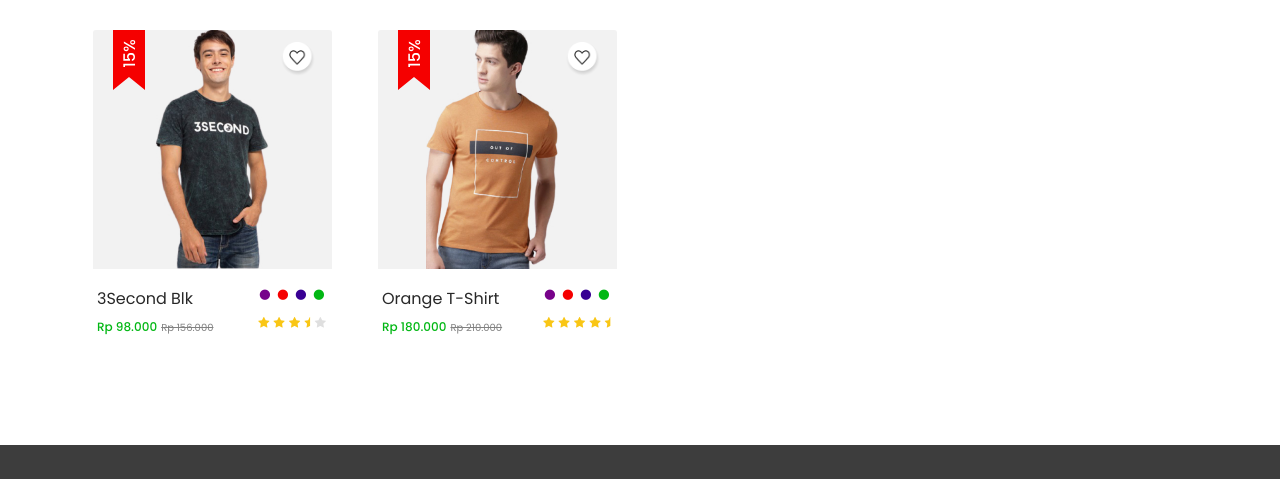
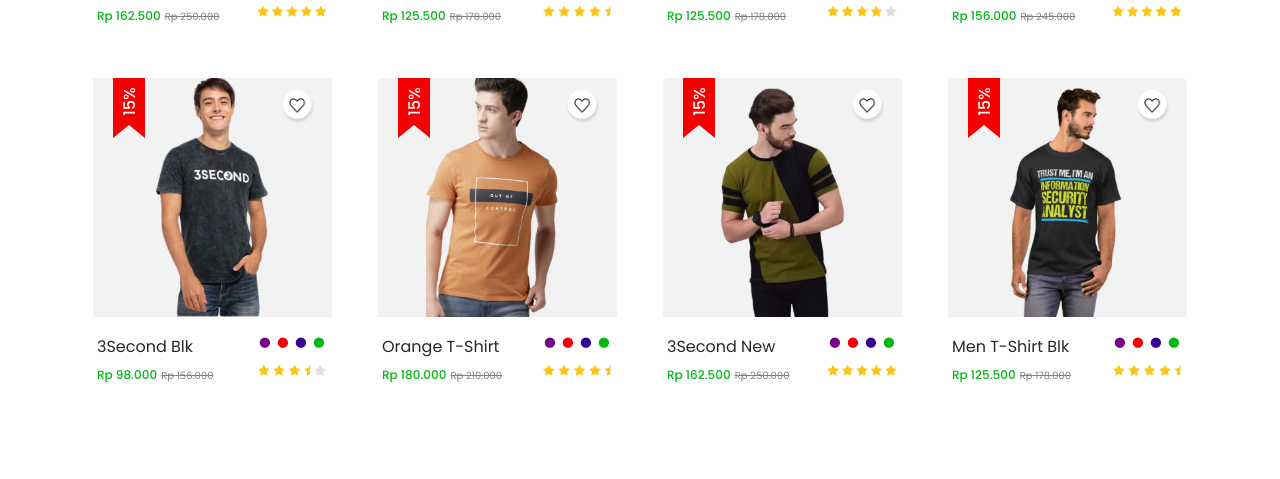
Before and after one commit to Ahnaffaiz/tshirt-design-web, a plain HTML site: page detail.html in a window 1280 px wide. Shown: the part 1167-1646 px from the top of the page. Drawn offline with Linux system fonts and the light colour scheme.

Commit message:
Aksal Jadi!

```diff
--- a/detail.html
+++ b/detail.html
@@ -100,7 +100,7 @@
     </nav>
     <!-- Content -->
 	<main class="mt-md-5 mt-3 mb-md-5 mb-3">
-		<div class="container pt-3 pb-3">
+		<div class="container pt-3 pb-5">
 			<!-- Breadcrumb -->
 			<nav aria-label="breadcrumb" class="breadcrumb__detail mb-md-3">
 			  <ol class="breadcrumb bg-transparent">
@@ -245,7 +245,8 @@
 				</section>
 			</div>
 			<!-- Product List -->
-			<div class="container__product-list row">
+			<div class="d-md-block d-none">
+				<div class="mt-md-5 mb-md-5 container__product-list row">
 					<!-- Product Item -->
 					<div class="col-sm-6 col-xl-3 item__product-list">
 						<a href="#" class="card border-0 mx-2 my-2" title="3Second New">
@@ -510,11 +511,100 @@
 							</div>
 						</a>
 					</div>
+					<!-- Product Item -->
+					<div class="col-sm-6 col-xl-3 item__product-list">
+						<a href="#" class="card border-0 mx-2 my-2" title="3Second New">
+							<!-- Product Label -->
+							<div class="label__product-list">
+								<img src="frontend/images/label_red.svg" alt="15% Discount">
+							</div>
+							<!-- Wishlist Button -->
+							<button class="wishlist__product-list" title="Add to wishlist">
+								<img src="frontend/images/ic_whishlist.png">
+							</button>
+							<!-- Product Image -->
+							<img src="frontend/images/item-1.jpg" alt="3Second New" class="card-img-top position-relative">
+							<!-- Product Body -->
+							<div class="card-body pl-1 pr-1 body__product-list">
+								<div class="row">
+									<div class="col-8 col-lg-8 col-sm-6">
+										<h5 class="title__product-list">3Second New</h5>
+										<p class="price__product-list">
+											<!-- Current Price -->
+											<span>Rp 162.500</span>
+											<!-- Old Price -->
+											<span>Rp 250.000</span>
+										</p>
+									</div>
+									<div class="col-4 col-lg-4 col-sm-6 pl-0">
+										<div class="color__product-list">
+											<i class="fa fa-circle"></i>
+											<i class="fa fa-circle"></i>
+											<i class="fa fa-circle"></i>
+											<i class="fa fa-circle"></i>
+										</div>
+										<div class="rate__product-list">
+											<i class="fa fa-star rated"></i>
+											<i class="fa fa-star rated"></i>
+											<i class="fa fa-star rated"></i>
+											<i class="fa fa-star rated"></i>
+											<i class="fa fa-star rated"></i>
+										</div>
+									</div>
+								</div>
+							</div>
+						</a>
+					</div>
+					<!-- Product Item -->
+					<div class="col-sm-6 col-xl-3 item__product-list">
+						<a href="#" class="card border-0 mx-2 my-2" title="Men T-Shirt Blk">
+							<!-- Product Label -->
+							<div class="label__product-list">
+								<img src="frontend/images/label_red.svg" alt="15% Discount">
+							</div>
+							<!-- Wishlist Button -->
+							<button class="wishlist__product-list" title="Add to wishlist">
+								<img src="frontend/images/ic_whishlist.png">
+							</button>
+							<!-- Product Image -->
+							<img src="frontend/images/item-2.jpg" alt="Men T-Shirt Blk" class="card-img-top position-relative">
+							<!-- Product Body -->
+							<div class="card-body pl-1 pr-1 body__product-list">
+								<div class="row">
+									<div class="col-8 col-lg-8 col-sm-6">
+										<h5 class="title__product-list">Men T-Shirt Blk</h5>
+										<p class="price__product-list">
+											<!-- Current Price -->
+											<span>Rp 125.500</span>
+											<!-- Old Price -->
+											<span>Rp 178.000</span>
+										</p>
+									</div>
+									<div class="col-4 col-lg-4 col-sm-6 pl-0">
+										<div class="color__product-list">
+											<i class="fa fa-circle"></i>
+											<i class="fa fa-circle"></i>
+											<i class="fa fa-circle"></i>
+											<i class="fa fa-circle"></i>
+										</div>
+										<div class="rate__product-list">
+											<i class="fa fa-star rated"></i>
+											<i class="fa fa-star rated"></i>
+											<i class="fa fa-star rated"></i>
+											<i class="fa fa-star rated"></i>
+											<i class="fa fa-star-half rated"></i>
+										</div>
+									</div>
+								</div>
+							</div>
+						</a>
+					</div>
+				</div>
 			</div>
 		</div>
 	</main>
 	<!-- Footer -->
-	<footer class="container-fluid">
+	<footer class="container-fluid mt-5">
 		<div class="container">
 			<div class="row py-5">
 				<div class="col-lg-4 col-md-4 col-sm text-left align-self-start mb-3">
--- a/frontend/styles/modules/_responsive.scss
+++ b/frontend/styles/modules/_responsive.scss
@@ -187,6 +187,7 @@
         grid-template-columns: 1.65fr auto auto;
         gap: 0.5rem;
         * {
+            font-size: 1rem;
             font-weight: 500;
         }
         .buy-action__detail {
```
Also changed, not shown: frontend/styles/style.css, 1 other file. Lines whose indentation alone changed are shown as unchanged.
